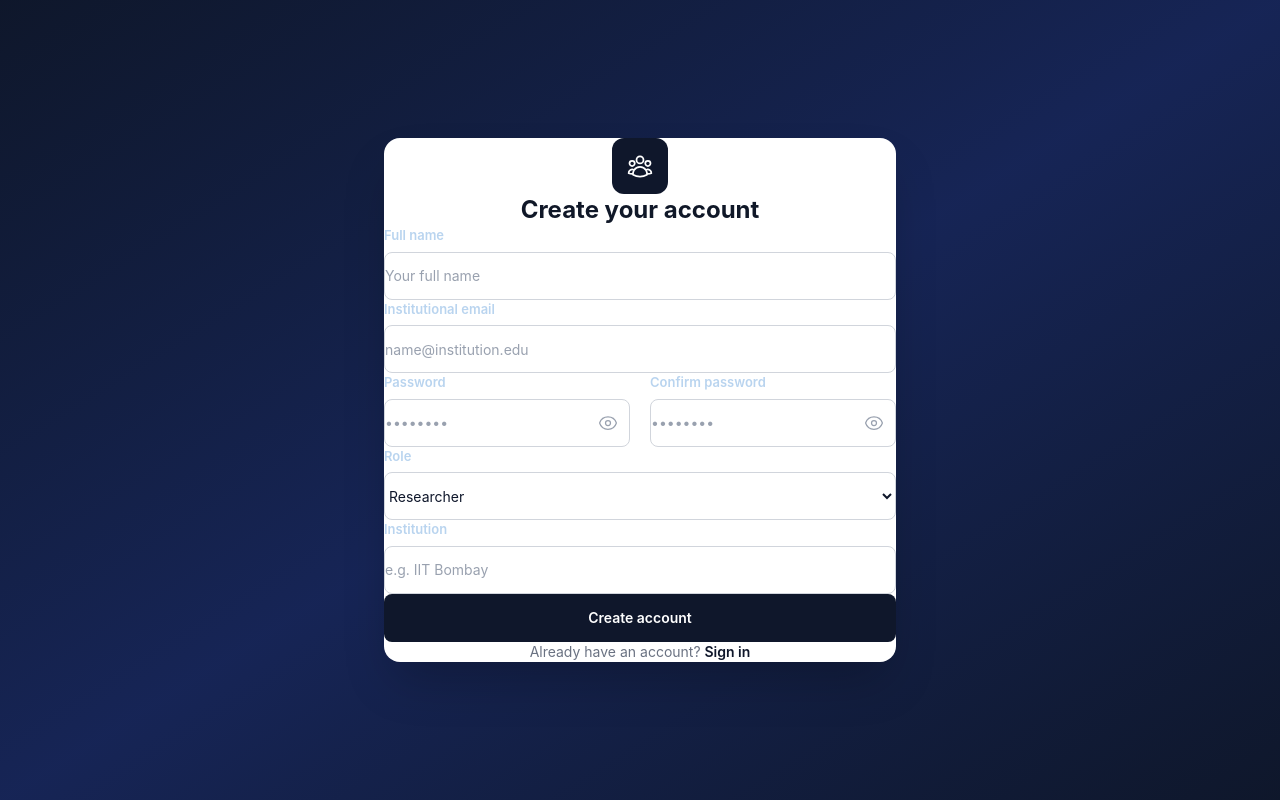
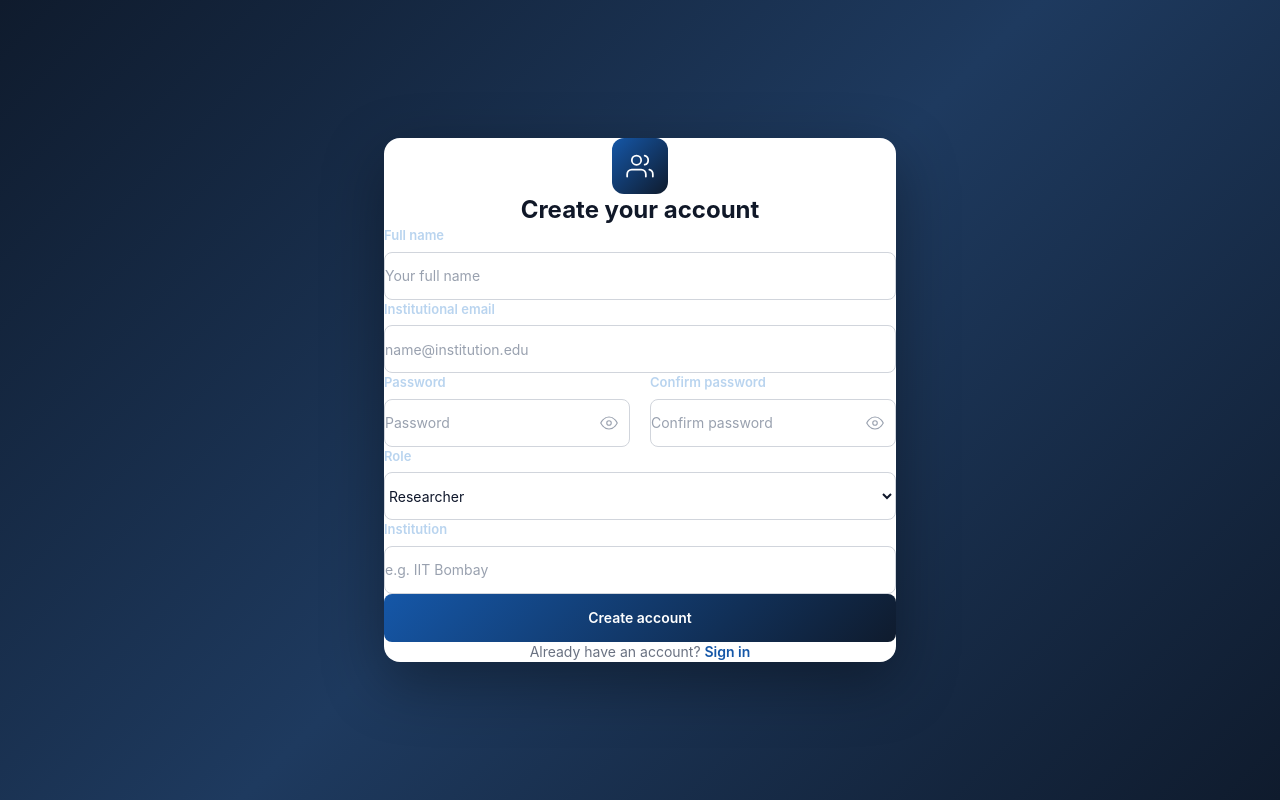
Before and after one commit to springboardmentor93924a-prog/Lab-Resource-Utilization-Platform, a React (Vite) app in the folder frontend/: page /register in a window 1280 px wide. Built offline with nearby package versions, Linux system fonts and the light colour scheme.

Commit message:
Redesign Login and Register pages with polished gradient/card UI

```diff
--- a/frontend/src/pages/Register.jsx
+++ b/frontend/src/pages/Register.jsx
@@ -26,8 +26,18 @@ export default function Register() {
   const navigate = useNavigate();
   const [showPassword, setShowPassword] = useState(false);
   const [showConfirmPassword, setShowConfirmPassword] = useState(false);
+
   function update(field, value) {
     setForm((prev) => ({ ...prev, [field]: value }));
+  }
+
+  function focusStyle(e) {
+    e.target.style.borderColor = "#1557a8";
+    e.target.style.boxShadow = "0 0 0 3px rgba(21,87,168,0.15)";
+  }
+  function blurStyle(e) {
+    e.target.style.borderColor = "";
+    e.target.style.boxShadow = "";
   }
 
   async function handleSubmit(e) {
@@ -57,16 +67,25 @@ const [showConfirmPassword, setShowConfirmPassword] = useState(false);
   }
 
   const inputClass =
-    "text-slate-900 placeholder-gray-400 w-full h-12 px-4 border border-gray-300 rounded-lg text-sm focus:outline-none focus:ring-2 focus:ring-slate-900 focus:border-transparent transition";
+    "text-slate-900 placeholder-gray-400 w-full h-12 px-4 border border-gray-300 rounded-lg text-sm transition focus:outline-none";
   const labelClass = "block text-sm font-medium text-gray-700 mb-2";
 
   return (
-    <div className="min-h-screen flex items-center justify-center bg-gradient-to-br from-slate-900 via-blue-950 to-slate-900 px-4 py-16">
-      <div className="w-full max-w-lg bg-white rounded-2xl shadow-2xl px-10 pt-12 pb-10">
+    <div
+      className="min-h-screen flex items-center justify-center px-4 py-16"
+      style={{ background: "linear-gradient(135deg, #0F1B2D 0%, #1e3a5f 50%, #0F1B2D 100%)" }}
+    >
+      <div className="w-full max-w-lg bg-white rounded-2xl px-10 pt-12 pb-10" style={{ boxShadow: "0 20px 60px rgba(0,0,0,0.35)" }}>
         <div className="flex justify-center mb-8">
-          <div className="w-14 h-14 rounded-xl bg-slate-900 flex items-center justify-center">
-            <svg xmlns="http://www.w3.org/2000/svg" className="w-7 h-7 text-white" fill="none" viewBox="0 0 24 24" strokeWidth={1.5} stroke="currentColor">
-              <path strokeLinecap="round" strokeLinejoin="round" d="M18 18.72a9.094 9.094 0 003.741-.479 3 3 0 00-4.682-2.72m.94 3.198l.001.031c0 .225-.012.447-.037.666A11.944 11.944 0 0112 21c-2.17 0-4.207-.576-5.963-1.584A6.062 6.062 0 016 18.719m12 0a5.971 5.971 0 00-.941-3.197m0 0A5.995 5.995 0 0012 12.75a5.995 5.995 0 00-5.058 2.772m0 0a3 3 0 00-4.681 2.72 8.986 8.986 0 003.74.477m.94-3.197a5.971 5.971 0 00-.94 3.197M15 6.75a3 3 0 11-6 0 3 3 0 016 0zm6 3a2.25 2.25 0 11-4.5 0 2.25 2.25 0 014.5 0zm-13.5 0a2.25 2.25 0 11-4.5 0 2.25 2.25 0 014.5 0z" />
+          <div
+            className="w-14 h-14 rounded-xl flex items-center justify-center"
+            style={{ background: "linear-gradient(135deg, #1557a8, #0F1B2D)" }}
+          >
+            <svg xmlns="http://www.w3.org/2000/svg" width="28" height="28" viewBox="0 0 24 24" fill="none" stroke="white" strokeWidth="1.5" strokeLinecap="round" strokeLinejoin="round">
+              <path d="M17 21v-2a4 4 0 0 0-4-4H5a4 4 0 0 0-4 4v2"></path>
+              <circle cx="9" cy="7" r="4"></circle>
+              <path d="M23 21v-2a4 4 0 0 0-3-3.87"></path>
+              <path d="M16 3.13a4 4 0 0 1 0 7.75"></path>
             </svg>
           </div>
         </div>
@@ -88,6 +107,8 @@ const [showConfirmPassword, setShowConfirmPassword] = useState(false);
               required
               value={form.fullName}
               onChange={(e) => update("fullName", e.target.value)}
+              onFocus={focusStyle}
+              onBlur={blurStyle}
               className={inputClass}
               placeholder="Your full name"
             />
@@ -100,6 +121,8 @@ const [showConfirmPassword, setShowConfirmPassword] = useState(false);
               required
               value={form.email}
               onChange={(e) => update("email", e.target.value)}
+              onFocus={focusStyle}
+              onBlur={blurStyle}
               className={inputClass}
               placeholder="name@institution.edu"
             />
@@ -114,8 +137,10 @@ const [showConfirmPassword, setShowConfirmPassword] = useState(false);
                   required
                   value={form.password}
                   onChange={(e) => update("password", e.target.value)}
+                  onFocus={focusStyle}
+                  onBlur={blurStyle}
                   className={inputClass}
-        placeholder="••••••••"
+                  placeholder="Password"
                 />
                 <button
                   type="button"
@@ -124,13 +149,14 @@ const [showConfirmPassword, setShowConfirmPassword] = useState(false);
                   tabIndex={-1}
                 >
                   {showPassword ? (
-          <svg xmlns="http://www.w3.org/2000/svg" className="w-5 h-5" fill="none" viewBox="0 0 24 24" strokeWidth={1.5} stroke="currentColor">
-            <path strokeLinecap="round" strokeLinejoin="round" d="M3.98 8.223A10.477 10.477 0 001.934 12C3.226 16.338 7.244 19.5 12 19.5c.993 0 1.953-.138 2.863-.395M6.228 6.228A10.45 10.45 0 0112 4.5c4.756 0 8.773 3.162 10.065 7.498a10.523 10.523 0 01-4.293 5.774M6.228 6.228L3 3m3.228 3.228l3.65 3.65m7.894 7.894L21 21m-3.228-3.228l-3.65-3.65m0 0a3 3 0 10-4.243-4.243m4.242 4.242L9.88 9.88" />
+                    <svg xmlns="http://www.w3.org/2000/svg" width="18" height="18" viewBox="0 0 24 24" fill="none" stroke="currentColor" strokeWidth="1.5" strokeLinecap="round" strokeLinejoin="round">
+                      <path d="M17.94 17.94A10.94 10.94 0 0 1 12 20c-7 0-11-8-11-8a18.45 18.45 0 0 1 5.06-5.94M9.9 4.24A9.12 9.12 0 0 1 12 4c7 0 11 8 11 8a18.5 18.5 0 0 1-2.16 3.19m-6.72-1.07a3 3 0 1 1-4.24-4.24"></path>
+                      <line x1="1" y1="1" x2="23" y2="23"></line>
                     </svg>
                   ) : (
-          <svg xmlns="http://www.w3.org/2000/svg" className="w-5 h-5" fill="none" viewBox="0 0 24 24" strokeWidth={1.5} stroke="currentColor">
-            <path strokeLinecap="round" strokeLinejoin="round" d="M2.036 12.322a1.012 1.012 0 010-.639C3.423 7.51 7.36 4.5 12 4.5c4.638 0 8.573 3.007 9.963 7.178.07.207.07.431 0 .639C20.577 16.49 16.64 19.5 12 19.5c-4.638 0-8.573-3.007-9.963-7.178z" />
-            <path strokeLinecap="round" strokeLinejoin="round" d="M15 12a3 3 0 11-6 0 3 3 0 016 0z" />
+                    <svg xmlns="http://www.w3.org/2000/svg" width="18" height="18" viewBox="0 0 24 24" fill="none" stroke="currentColor" strokeWidth="1.5" strokeLinecap="round" strokeLinejoin="round">
+                      <path d="M1 12s4-8 11-8 11 8 11 8-4 8-11 8-11-8-11-8z"></path>
+                      <circle cx="12" cy="12" r="3"></circle>
                     </svg>
                   )}
                 </button>
@@ -144,8 +170,10 @@ const [showConfirmPassword, setShowConfirmPassword] = useState(false);
                   required
                   value={form.confirmPassword}
                   onChange={(e) => update("confirmPassword", e.target.value)}
+                  onFocus={focusStyle}
+                  onBlur={blurStyle}
                   className={inputClass}
-        placeholder="••••••••"
+                  placeholder="Confirm password"
                 />
                 <button
                   type="button"
@@ -154,24 +182,28 @@ const [showConfirmPassword, setShowConfirmPassword] = useState(false);
                   tabIndex={-1}
                 >
                   {showConfirmPassword ? (
-          <svg xmlns="http://www.w3.org/2000/svg" className="w-5 h-5" fill="none" viewBox="0 0 24 24" strokeWidth={1.5} stroke="currentColor">
-            <path strokeLinecap="round" strokeLinejoin="round" d="M3.98 8.223A10.477 10.477 0 001.934 12C3.226 16.338 7.244 19.5 12 19.5c.993 0 1.953-.138 2.863-.395M6.228 6.228A10.45 10.45 0 0112 4.5c4.756 0 8.773 3.162 10.065 7.498a10.523 10.523 0 01-4.293 5.774M6.228 6.228L3 3m3.228 3.228l3.65 3.65m7.894 7.894L21 21m-3.228-3.228l-3.65-3.65m0 0a3 3 0 10-4.243-4.243m4.242 4.242L9.88 9.88" />
+                    <svg xmlns="http://www.w3.org/2000/svg" width="18" height="18" viewBox="0 0 24 24" fill="none" stroke="currentColor" strokeWidth="1.5" strokeLinecap="round" strokeLinejoin="round">
+                      <path d="M17.94 17.94A10.94 10.94 0 0 1 12 20c-7 0-11-8-11-8a18.45 18.45 0 0 1 5.06-5.94M9.9 4.24A9.12 9.12 0 0 1 12 4c7 0 11 8 11 8a18.5 18.5 0 0 1-2.16 3.19m-6.72-1.07a3 3 0 1 1-4.24-4.24"></path>
+                      <line x1="1" y1="1" x2="23" y2="23"></line>
                     </svg>
                   ) : (
-          <svg xmlns="http://www.w3.org/2000/svg" className="w-5 h-5" fill="none" viewBox="0 0 24 24" strokeWidth={1.5} stroke="currentColor">
-            <path strokeLinecap="round" strokeLinejoin="round" d="M2.036 12.322a1.012 1.012 0 010-.639C3.423 7.51 7.36 4.5 12 4.5c4.638 0 8.573 3.007 9.963 7.178.07.207.07.431 0 .639C20.577 16.49 16.64 19.5 12 19.5c-4.638 0-8.573-3.007-9.963-7.178z" />
-            <path strokeLinecap="round" strokeLinejoin="round" d="M15 12a3 3 0 11-6 0 3 3 0 016 0z" />
+                    <svg xmlns="http://www.w3.org/2000/svg" width="18" height="18" viewBox="0 0 24 24" fill="none" stroke="currentColor" strokeWidth="1.5" strokeLinecap="round" strokeLinejoin="round">
+                      <path d="M1 12s4-8 11-8 11 8 11 8-4 8-11 8-11-8-11-8z"></path>
+                      <circle cx="12" cy="12" r="3"></circle>
                     </svg>
                   )}
                 </button>
               </div>
             </div>
           </div>
+
           <div>
             <label className={labelClass}>Role</label>
             <select
               value={form.role}
               onChange={(e) => update("role", e.target.value)}
+              onFocus={focusStyle}
+              onBlur={blurStyle}
               className={`${inputClass} bg-white`}
             >
               {ROLES.map((r) => (
@@ -188,6 +220,8 @@ const [showConfirmPassword, setShowConfirmPassword] = useState(false);
               required
               value={form.institutionId}
               onChange={(e) => update("institutionId", e.target.value)}
+              onFocus={focusStyle}
+              onBlur={blurStyle}
               placeholder="e.g. IIT Bombay"
               className={inputClass}
             />
@@ -196,7 +230,8 @@ const [showConfirmPassword, setShowConfirmPassword] = useState(false);
           <button
             type="submit"
             disabled={submitting}
-            className="w-full h-12 bg-slate-900 text-white text-sm font-semibold rounded-lg hover:bg-slate-800 disabled:opacity-60 transition mt-2"
+            className="w-full h-12 text-white text-sm font-semibold rounded-lg transition disabled:opacity-60 mt-2"
+            style={{ background: "linear-gradient(135deg, #1557a8, #0F1B2D)" }}
           >
             {submitting ? "Creating account..." : "Create account"}
           </button>
@@ -204,7 +239,7 @@ const [showConfirmPassword, setShowConfirmPassword] = useState(false);
 
         <p className="text-sm text-gray-500 text-center mt-10">
           Already have an account?{" "}
-          <Link to="/login" className="text-slate-900 font-semibold hover:underline">
+          <Link to="/login" className="font-semibold" style={{ color: "#1557a8" }}>
             Sign in
           </Link>
         </p>
```
Also changed, not shown: frontend/src/pages/Login.jsx (+30 -11 lines). Lines whose indentation alone changed are shown as unchanged.
